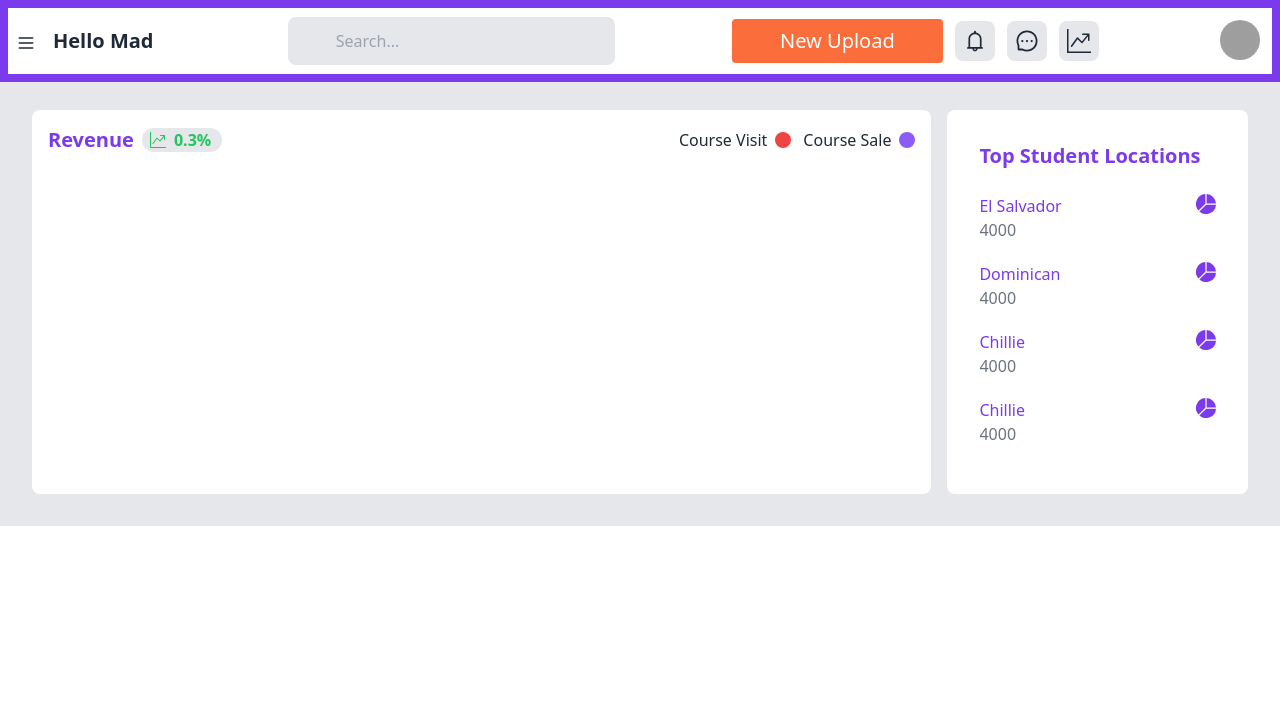
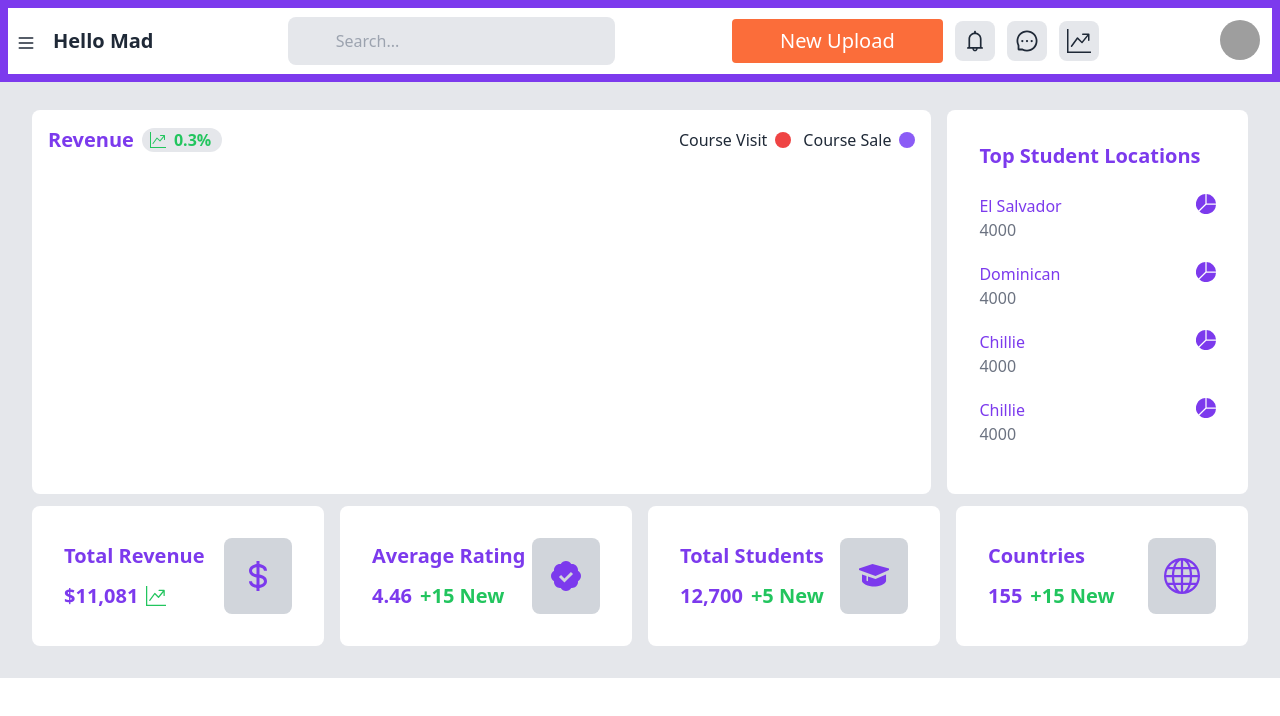
Before and after one commit to adarshswaminath/Etech-Teacher-Dashboard-template, a React (Vite) app: page / in a window 1280 px wide. Shown: the top 716 px of the page. Built offline with nearby package versions, Linux system fonts and the light colour scheme; grey boxes are pictures that could not be loaded.

Commit message:
cards added

```diff
--- /dev/null
+++ b/src/Components/Dashboard/Cards.jsx
@@ -0,0 +1,39 @@
+import React from 'react'
+import {BiDollar,BiSolidGraduation,BiSolidBadgeCheck} from 'react-icons/bi'
+import {BsGraphUpArrow,BsGlobe} from "react-icons/bs"
+const Card = ({title,caption,icon,logo}) => {
+  return (
+    <div className='p-8 bg-white rounded-lg'>
+      <div className="flex justify-between items-center">
+        <div className="grid gap-3">
+          <h2 className='text-xl font-semibold text-violet-600'>{title}</h2>
+          <div className="flex gap-2 items-center">
+            <h3 className='text-xl font-semibold text-violet-600'>{caption}</h3>
+            <h3 className='text-xl font-semibold text-green-500 flex gap-2'>
+              {icon}
+            </h3>
+          </div>
+        </div>
+        <div className='bg-gray-300 hover:bg-gray-400 px-4 py-5 text-4xl rounded-lg font-semibold text-violet-600'>
+         {logo}
+        </div>
+      </div>
+    </div>
+  )
+}
+
+
+function Cards() {
+  return (
+    <div className='mt-3 grid grid-cols-1 lg:grid-cols-4 md:grid-cols-2 gap-4'>
+      <Card title="Total Revenue" caption="$11,081" icon={<BsGraphUpArrow/>} logo={ <BiDollar/>}/>
+      <Card title="Average Rating" caption="4.46" icon="+15 New" logo={ <BiSolidBadgeCheck/>}/>
+      <Card title="Total Students" caption="12,700" icon="+5 New" logo={ <BiSolidGraduation/>}/>
+      <Card title="Countries" caption="155" icon="+15 New" logo={ <BsGlobe/>}/>
+
+
+    </div>
+  )
+}
+
+export default Cards
--- a/src/Components/Dashboard/Dashboard.jsx
+++ b/src/Components/Dashboard/Dashboard.jsx
@@ -1,10 +1,12 @@
 import React from 'react'
 import Hero from './Hero'
+import Cards from './Cards'
 
 function Dashboard() {
   return (
-    <div>
+    <div className="p-2 md:p-4 lg:p-6 xl:p-8">
         <Hero/>
+        <Cards/>
     </div>
   )
 }
--- a/src/Components/Dashboard/Hero.jsx
+++ b/src/Components/Dashboard/Hero.jsx
@@ -20,7 +20,7 @@ const Counrty = ({ counrty }) => {
 
 function Hero() {
   return (
-    <div className="p-2 md:p-4 lg:p-6 xl:p-8">
+    <div>
       <div className="grid lg:flex md:flex gap-4 mt-[-4px]">
         {/* first box */}
         <div className="w-full lg:w-3/4 h-96 p-4 bg-white rounded-lg">
--- a/src/Components/Navbar.jsx
+++ b/src/Components/Navbar.jsx
@@ -34,7 +34,7 @@ function Navbar() {
         </div>
 
         <div className="hidden lg:flex gap-3">
-            <button className="flex text-xl py-2 px-12 rounded text-white bg-[#fb6d3a]">
+            <button className="flex text-xl py-2 px-12 rounded text-white bg-[#fb6d3a] hover:bg-[#ec7e3c]">
                 New Upload
             </button>
             <div className="hidden lg:flex text-2xl bg-gray-200 hover:bg-gray-400 px-2 py-2 rounded-lg">
```
